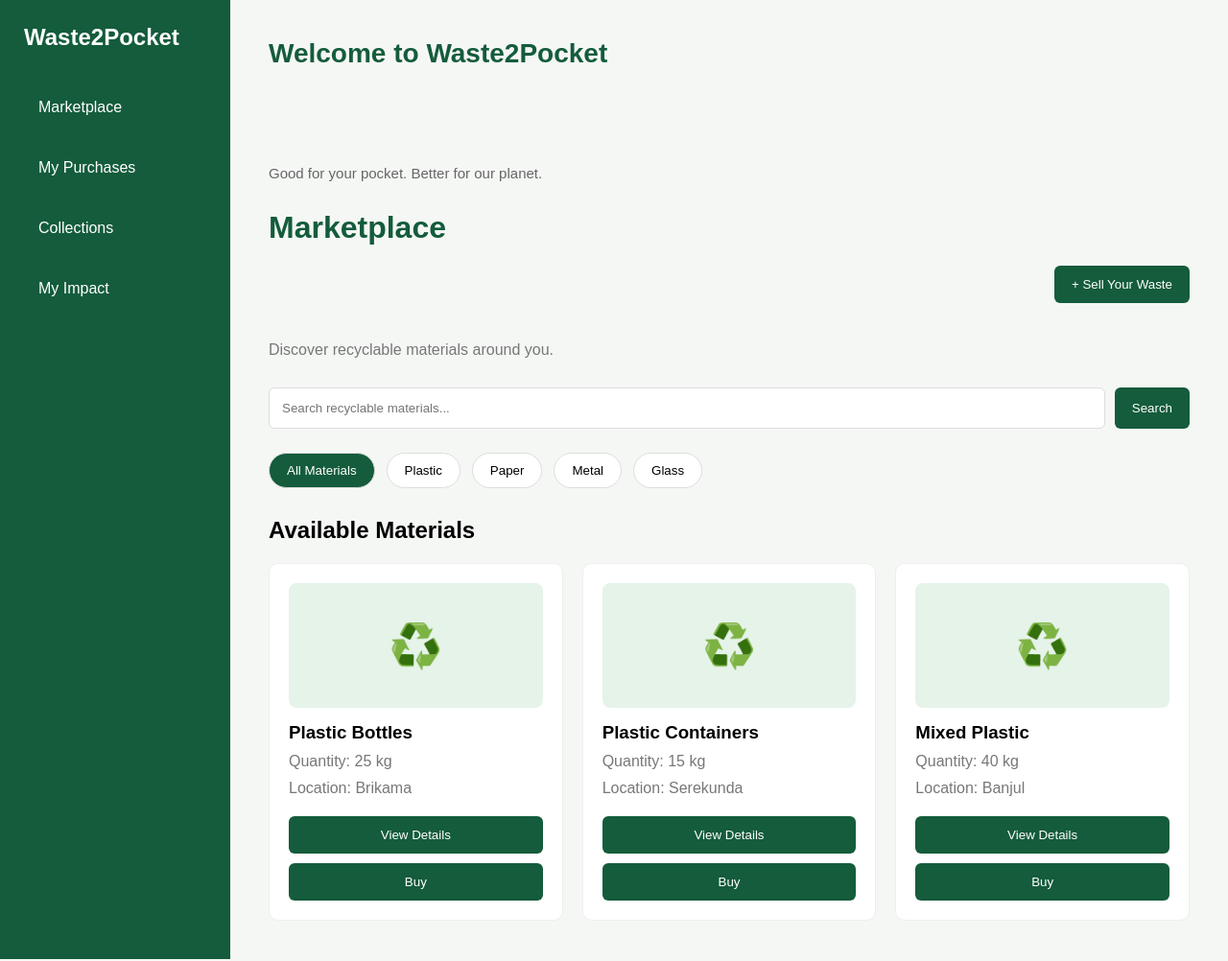
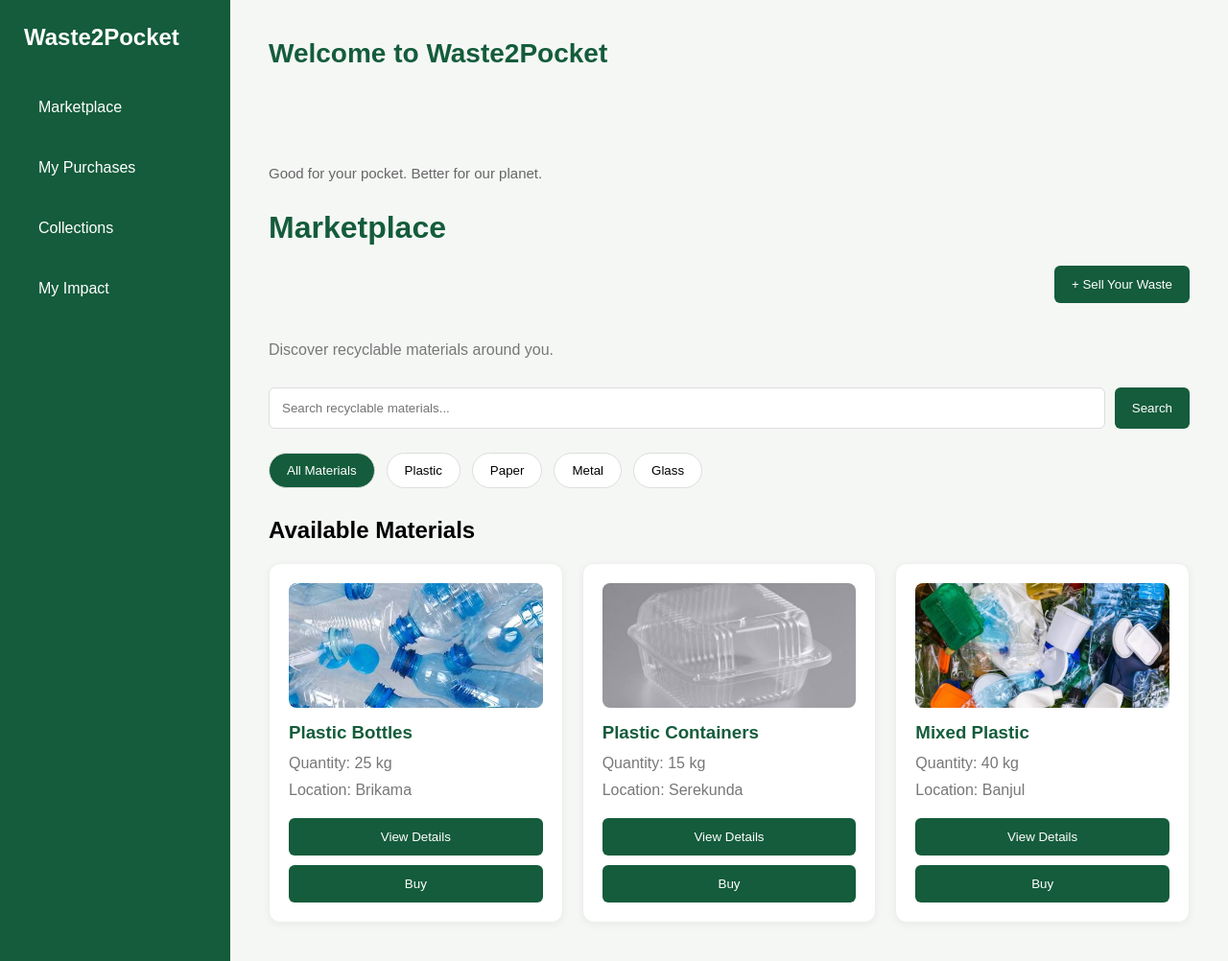
Before and after one commit to Bahito04/Waste2Pocket, a plain HTML site: page index.html in a window 1280 px wide. Shown: the whole page at 96% size. Drawn offline with Linux system fonts and the light colour scheme.

Commit message:
Added more functons

```diff
--- a/index.html
+++ b/index.html
@@ -62,7 +62,9 @@
     <div class="product-container">
 
        <div class="product-card" data-category="plastic">
-            <div class="product-image">♻️</div>
+            <div class="product-image">
+                <img src="imgs/images (1).jpg" alt="plastic bottle">
+            </div>
             <h3>Plastic Bottles</h3>
             <p>Quantity: 25 kg</p>
             <p>Location: Brikama</p>
@@ -71,7 +73,9 @@
         </div>
 
        <div class="product-card" data-category="plastic">
-            <div class="product-image">♻️</div>
+            <div class="product-image">
+                <img src="imgs/images.jpg" alt="plastic container">
+            </div>
             <h3>Plastic Containers</h3>
             <p>Quantity: 15 kg</p>
             <p>Location: Serekunda</p>
@@ -80,7 +84,9 @@
         </div>
 
        <div class="product-card" data-category="plastic">
-            <div class="product-image">♻️</div>
+            <div class="product-image">
+             <img src="imgs/images (2).jpg" alt="Mixed plastic">
+            </div>
             <h3>Mixed Plastic</h3>
             <p>Quantity: 40 kg</p>
             <p>Location: Banjul</p>
--- a/script.js
+++ b/script.js
@@ -83,6 +83,7 @@ let selectedCategory = "all";
 // Get previously saved listings from the browser
 let savedProducts = JSON.parse(localStorage.getItem("wasteListings")) || [];
 
+
 // Function to create a product card
 function createProductCard(product) {
 
@@ -91,13 +92,22 @@ function createProductCard(product) {
     newProduct.classList.add("product-card");
     newProduct.dataset.category = product.category;
 
+    // Choose an image based on the product
+    let productImage = "imgs/images (1).jpg";
+
+    if (product.name.toLowerCase().includes("mixed")) {
+        productImage = "imgs/images (2).jpg";
+    }
+
     newProduct.innerHTML = `
-        <div class="product-image">♻️</div>
+        <div class="product-image">
+            <img src="${productImage}" alt="${product.name}">
+        </div>
         <h3></h3>
         <p></p>
         <p></p>
-       <button>View Details</button>
-<button class="buy-button">Buy</button>
+        <button>View Details</button>
+        <button class="buy-button">Buy</button>
     `;
 
     newProduct.querySelector("h3").textContent = product.name;
@@ -109,6 +119,7 @@ function createProductCard(product) {
 
     productContainer.appendChild(newProduct);
 }
+
 
 // Display previously saved listings
 savedProducts.forEach(function(product) {
--- a/style.css
+++ b/style.css
@@ -172,8 +172,20 @@ body {
 .product-card {
     background-color: white;
     padding: 20px;
-    border-radius: 10px;
+    border-radius: 12px;
     border: 1px solid #eee;
+    box-shadow: 0 2px 8px rgba(0, 0, 0, 0.05);
+    transition: 0.3s;
+}
+
+.product-card:hover {
+    transform: translateY(-4px);
+    box-shadow: 0 5px 15px rgba(0, 0, 0, 0.1);
+}
+
+.product-card h3 {
+    color: #145c3b;
+    margin-bottom: 12px;
 }
 
 .product-image {
@@ -185,6 +197,12 @@ body {
     font-size: 45px;
     border-radius: 8px;
     margin-bottom: 15px;
+}
+.product-image img {
+    width: 100%;
+    height: 100%;
+    object-fit: cover;
+    border-radius: 8px;
 }
 
 .product-card p {
```
Also changed, not shown: imgs/images (1).jpg (added), imgs/images (2).jpg (added), imgs/images.jpg (added).
